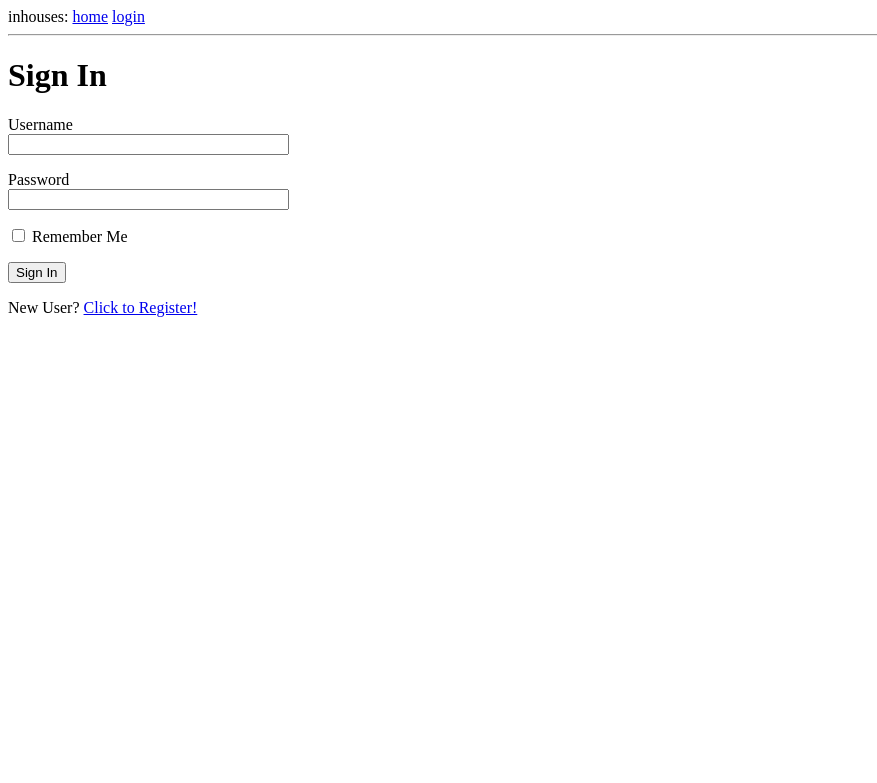
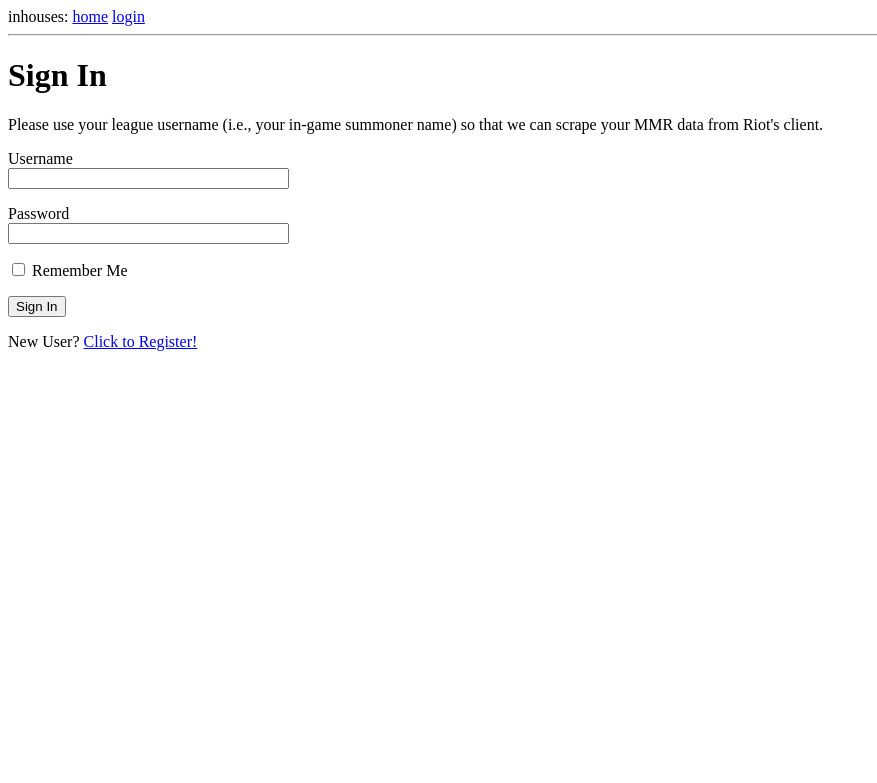
Before and after one commit to nilais/inhouse, a Flask app: page /inhouse/login in a window 1280 px wide. Shown: the top 783 px of the page, without its empty margins (0-877 px from the left). Run offline with Flask 2, Linux system fonts and the light colour scheme.

Commit message:
Fix login screen, remove db

```diff
--- a/app/templates/edit_profile.html
+++ b/app/templates/edit_profile.html
@@ -15,7 +15,7 @@
             5 : I must play this role. <br>
         </div>
         The digits should correspond to TOP,JGL,MID,BOT,SUP respectively. <br>
-        For example, 50411 = TOP &gt; JGL &gt;&gt; BOT = SUP &gt;&gt;&gt; JGL.
+        For example, 50411 = TOP &gt; MID &gt;&gt; BOT = SUP &gt;&gt;&gt; JGL.
         <p>
             {{ form.preferences.label }}<br>
             {{ form.preferences(size=32) }}<br>
--- a/app/templates/login.html
+++ b/app/templates/login.html
@@ -2,6 +2,8 @@
 
 {% block content %}
     <h1>Sign In</h1>
+    Please use your league username (i.e., your in-game summoner name) so that
+    we can scrape your MMR data from Riot's client.
     <form action="" method="post" novalidate>
         {{ form.hidden_tag() }}
         <p>
```
Also changed, not shown: app.db (deleted).
